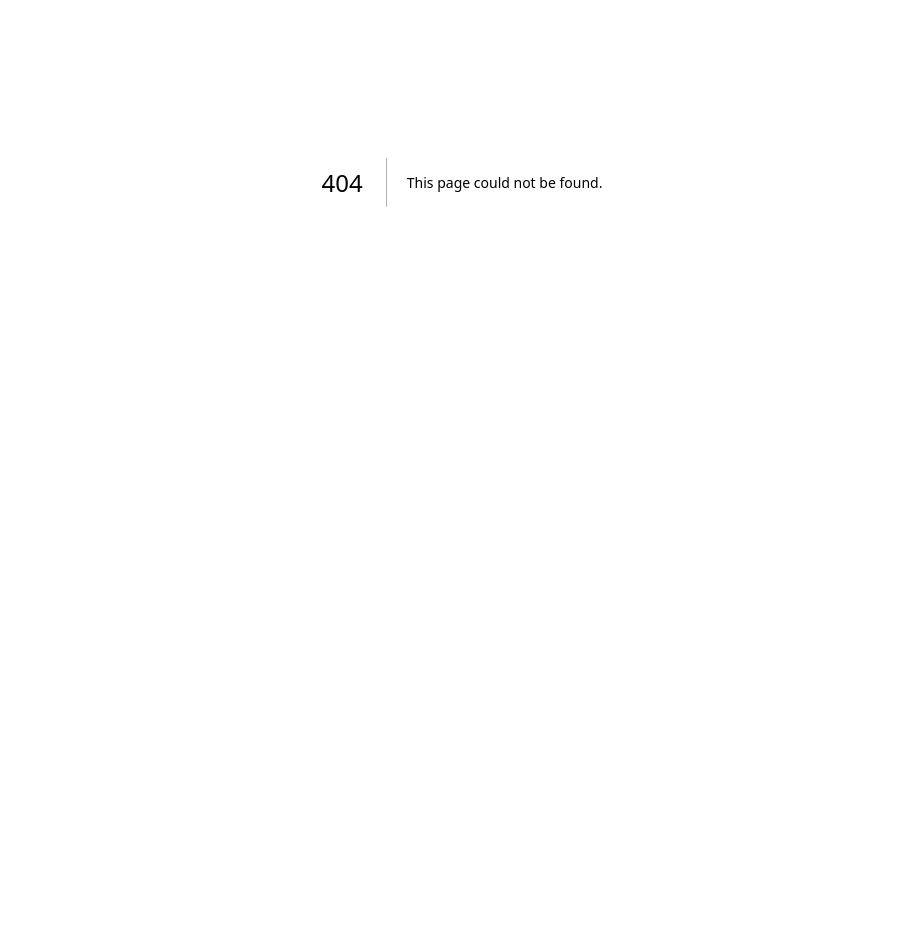
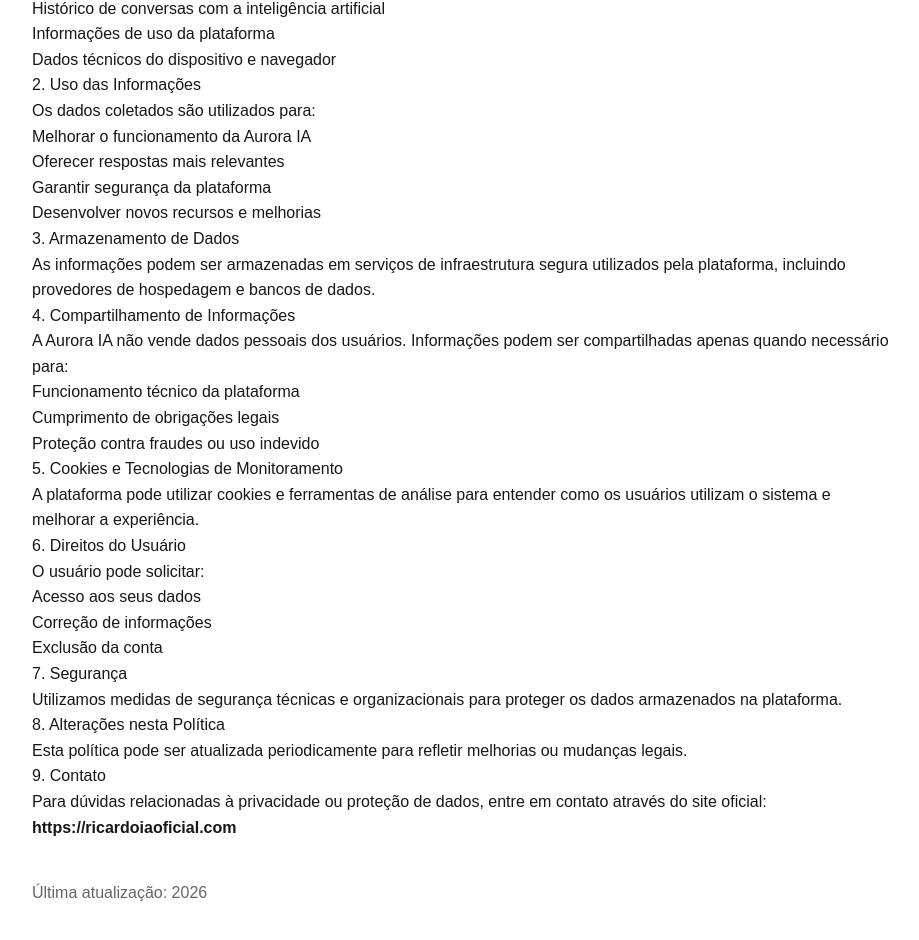
Before and after one commit to ricardogrupoexecutivo1-cpu/ricardo-ia-oficial, a Next.js app: page /privacidade in a window 1280 px wide. Before the commit this address had no page. Shown: the part 218-1158 px from the top of the page, without its empty margins (178-1097 px from the left). Before the commit the page ends 800 px from the top, so only its background shows below. Built offline with nearby package versions, Linux system fonts and the light colour scheme.

Commit message:
add privacy policy page

```diff
--- /dev/null
+++ b/app/privacidade/page.tsx
@@ -0,0 +1,110 @@
+export default function PrivacidadePage() {
+  return (
+    <main
+      style={{
+        maxWidth: 900,
+        margin: "40px auto",
+        padding: 20,
+        fontFamily: "Arial, sans-serif",
+        lineHeight: 1.6,
+      }}
+    >
+      <h1>Política de Privacidade – Aurora IA</h1>
+
+      <p>
+        A Aurora IA valoriza a privacidade dos seus usuários. Esta política
+        explica como coletamos, utilizamos e protegemos suas informações ao
+        utilizar a plataforma Aurora IA.
+      </p>
+
+      <h2>1. Informações Coletadas</h2>
+
+      <p>Podemos coletar os seguintes dados:</p>
+
+      <ul>
+        <li>Endereço de e-mail utilizado para login</li>
+        <li>Histórico de conversas com a inteligência artificial</li>
+        <li>Informações de uso da plataforma</li>
+        <li>Dados técnicos do dispositivo e navegador</li>
+      </ul>
+
+      <h2>2. Uso das Informações</h2>
+
+      <p>Os dados coletados são utilizados para:</p>
+
+      <ul>
+        <li>Melhorar o funcionamento da Aurora IA</li>
+        <li>Oferecer respostas mais relevantes</li>
+        <li>Garantir segurança da plataforma</li>
+        <li>Desenvolver novos recursos e melhorias</li>
+      </ul>
+
+      <h2>3. Armazenamento de Dados</h2>
+
+      <p>
+        As informações podem ser armazenadas em serviços de infraestrutura
+        segura utilizados pela plataforma, incluindo provedores de hospedagem
+        e bancos de dados.
+      </p>
+
+      <h2>4. Compartilhamento de Informações</h2>
+
+      <p>
+        A Aurora IA não vende dados pessoais dos usuários. Informações podem ser
+        compartilhadas apenas quando necessário para:
+      </p>
+
+      <ul>
+        <li>Funcionamento técnico da plataforma</li>
+        <li>Cumprimento de obrigações legais</li>
+        <li>Proteção contra fraudes ou uso indevido</li>
+      </ul>
+
+      <h2>5. Cookies e Tecnologias de Monitoramento</h2>
+
+      <p>
+        A plataforma pode utilizar cookies e ferramentas de análise para
+        entender como os usuários utilizam o sistema e melhorar a experiência.
+      </p>
+
+      <h2>6. Direitos do Usuário</h2>
+
+      <p>O usuário pode solicitar:</p>
+
+      <ul>
+        <li>Acesso aos seus dados</li>
+        <li>Correção de informações</li>
+        <li>Exclusão da conta</li>
+      </ul>
+
+      <h2>7. Segurança</h2>
+
+      <p>
+        Utilizamos medidas de segurança técnicas e organizacionais para proteger
+        os dados armazenados na plataforma.
+      </p>
+
+      <h2>8. Alterações nesta Política</h2>
+
+      <p>
+        Esta política pode ser atualizada periodicamente para refletir melhorias
+        ou mudanças legais.
+      </p>
+
+      <h2>9. Contato</h2>
+
+      <p>
+        Para dúvidas relacionadas à privacidade ou proteção de dados, entre em
+        contato através do site oficial:
+      </p>
+
+      <p>
+        <strong>https://ricardoiaoficial.com</strong>
+      </p>
+
+      <p style={{ marginTop: 40, color: "#666" }}>
+        Última atualização: 2026
+      </p>
+    </main>
+  )
+}
```
